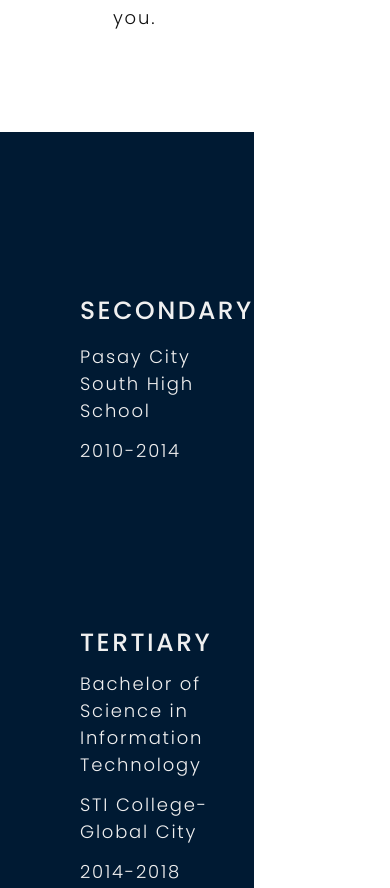
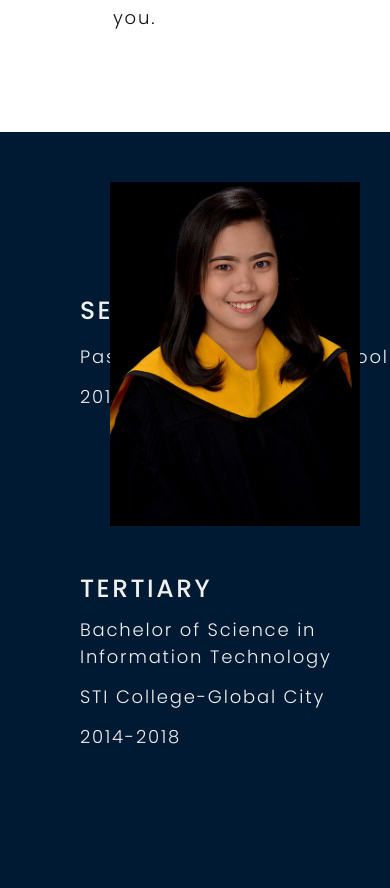
Before and after one commit to giovictor/kathleen-dalida-profile, a Gatsby site: page / in a window 390 px wide. Shown: the part 3440-4328 px from the top of the page. Built offline with nearby package versions, Linux system fonts and the light colour scheme; Gatsby itself is replaced by a stand-in of ours.

Commit message:
Adjusted some media queries for other sections

```diff
--- a/src/components/Education/index.js
+++ b/src/components/Education/index.js
@@ -13,10 +13,10 @@
                 <History title="SECONDARY" school="Pasay City South High School" year="2010-2014"/>
                 <History title="TERTIARY" degree="Bachelor of Science in Information Technology" school="STI College-Global City" year="2014-2018"/>
             </Fade>
+            <Slide top>
+                <img src={togapic} className={styles.togapic}/>
+            </Slide>
         </div>
-        <Slide top>
-            <img src={togapic} className={styles.togapic}/>
-        </Slide>
         <div className={styles.togaContainer}></div>
     </div>
 )
--- a/src/styles/designFields.module.css
+++ b/src/styles/designFields.module.css
@@ -38,3 +38,10 @@
     margin-top:0;
 
 }
+
+@media screen and (max-width:768px) {
+    .heading {
+        margin-left:0;
+        text-align:center;
+    }
+}
--- a/src/styles/education.module.css
+++ b/src/styles/education.module.css
@@ -44,7 +44,7 @@
 
 .togapic {
     position:absolute;
-    left:742px;
+    right:324px;
     top:50px;
 }
 
@@ -57,7 +57,7 @@
         margin-left:80px;
     }
     .togapic {
-        left:617px;
+        right:157px;
     }
 }
 
@@ -70,3 +70,19 @@
         background-image:url('../images/toga.jpg');
     }
 }
+
+@media screen and (max-width:768px) {
+    .historyContainer {
+        flex:0 0 100%;
+    }
+
+    .togapic {
+        display:block;
+        width:250px;
+        right:30px;
+    }
+
+    .togaContainer {
+        display:none;
+    }
+}
```
Also changed, not shown: src/images/toggle.png (added).
